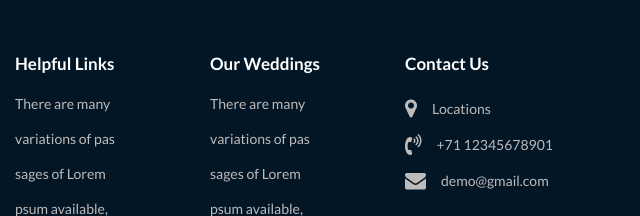
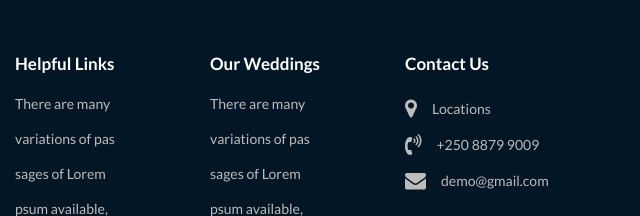
Before and after one commit to gad0788/wedding-app, a plain HTML site: page index.html in a window 1280 px wide. Shown: the part 4866-5082 px from the top of the page, 640-1280 px from the left. Drawn offline with nearby package versions, Linux system fonts and the light colour scheme; some packages are replaced by stand-ins of ours; a script that the page names is missing.

Commit message:
dev branch

```diff
--- a/index.html
+++ b/index.html
@@ -421,7 +421,7 @@
                         <ul class="conta">
                            <li><i class="fa fa-map-marker" aria-hidden="true"></i>Locations
                            </li>
-                           <li><i class="fa fa-volume-control-phone" aria-hidden="true"></i>+71 12345678901</li>
+                           <li><i class="fa fa-volume-control-phone" aria-hidden="true"></i>+250 8879 9009</li>
                            <li> <i class="fa fa-envelope" aria-hidden="true"></i><a href="Javascript:void(0)"> demo@gmail.com</a></li>
                         </ul>
                         <ul class="social_icon">
```
Also changed, not shown: 1 other file.
